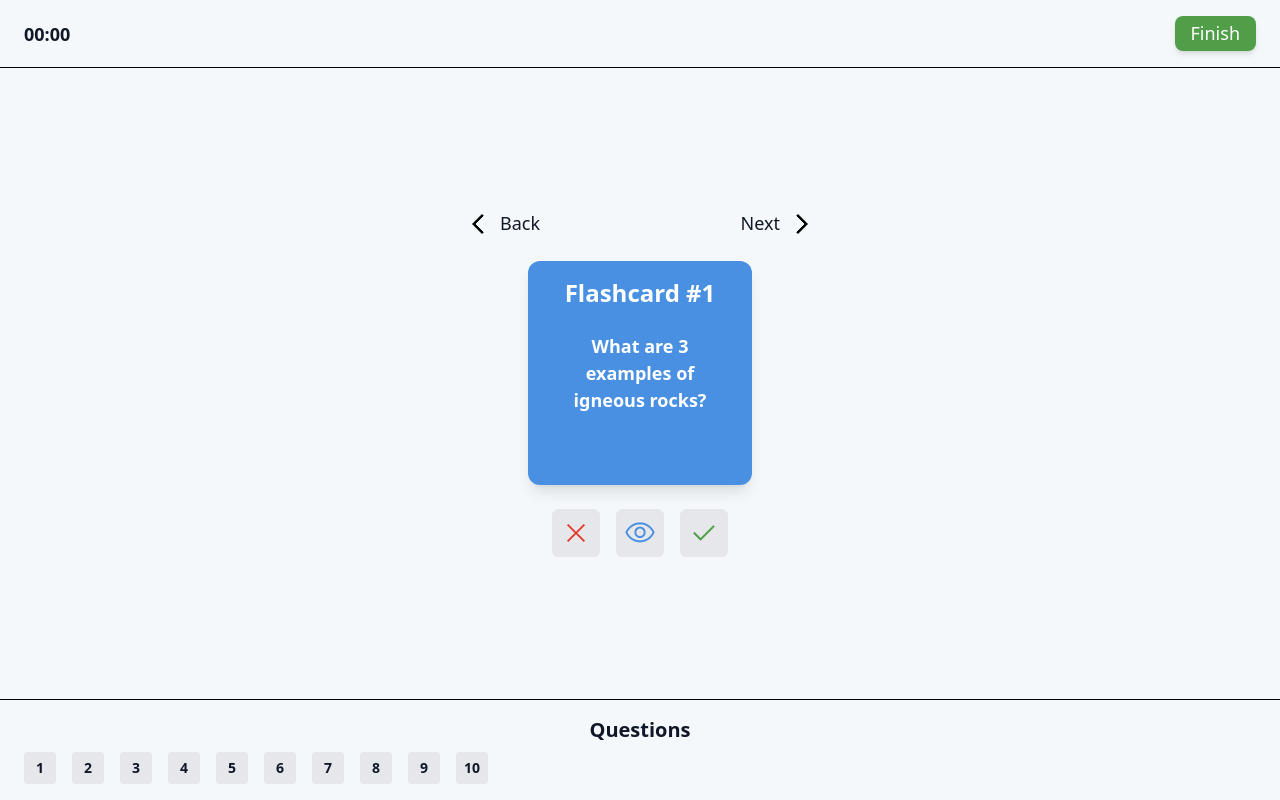
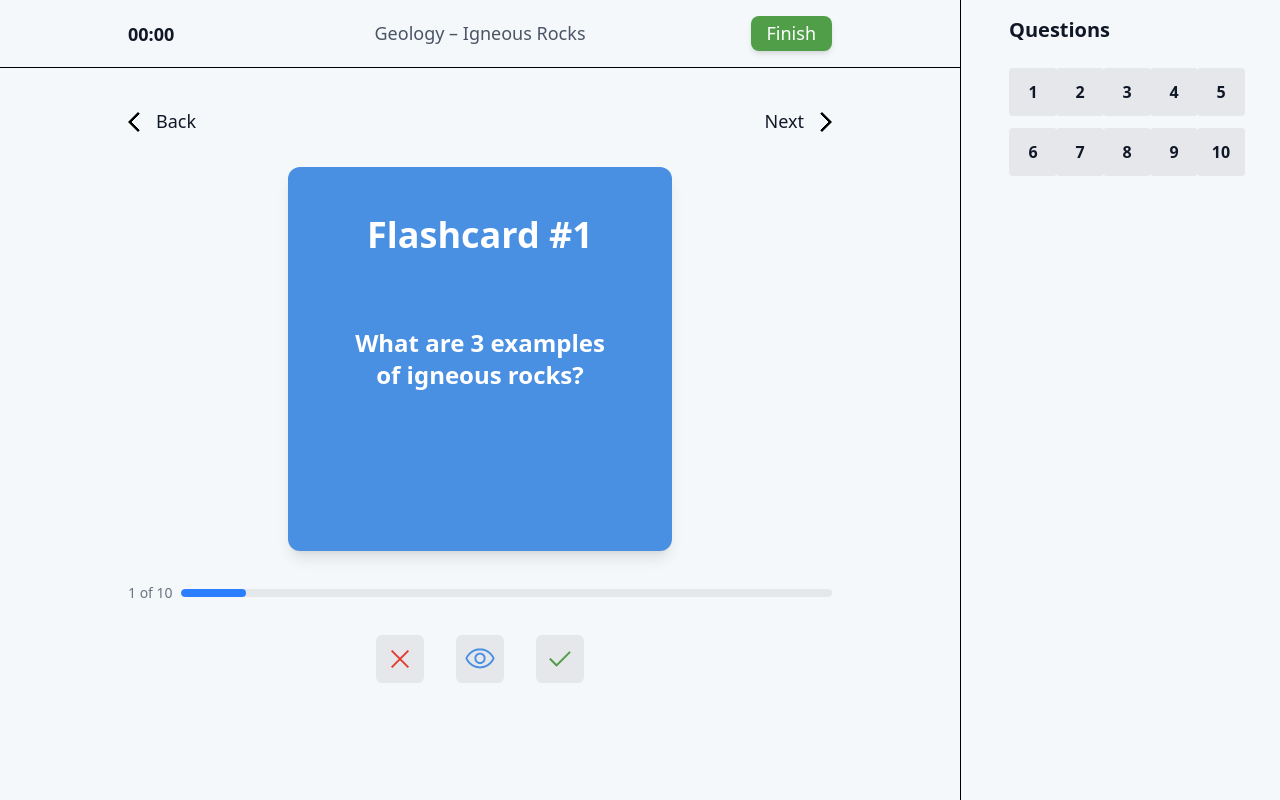
Before and after one commit to theo-picar1/flashcard-app, a Next.js app in the folder client/: page /flashcards in a window 1280 px wide. Built offline with nearby package versions, Linux system fonts and the light colour scheme.

Commit message:
Added responsiveness to flashcard page

```diff
--- a/client/src/app/(study)/flashcards/layout.tsx
+++ b/client/src/app/(study)/flashcards/layout.tsx
@@ -3,37 +3,66 @@
 // Components
 import Button from "@/components/Button"
 
-export default function FlashcardLayout({ children }: Readonly<{ children: React.ReactNode }>) {
+function QuestionNav({
+    containerStyle = "border-t border-black md:hidden",
+    navStyle = "flex flex-row items-center gap-4 overflow-x-scroll"
+}: Readonly<{
+    navStyle?: string
+    containerStyle?: string
+}>) {
     const questions: string[] = ["1", "2", "3", "4", "5", "6", "7", "8", "9", "10"]
 
     return (
-        <div className="h-screen flex flex-col justify-between">
-            <div className="flex flex-row justify-between items-center px-6 py-4 border-b border-black">
+        <div className={`px-6 py-4 ${containerStyle}`}>
+            <p className="text-center md:text-left sm-bold-text text-[var(--bold-text)]">Questions</p>
+
+            <div className={`mt-2 md:mt-4 xl:mt-6 ${navStyle}`} style={{ scrollbarWidth: "none" }}>
+                {questions.map(question =>
+                    <div key={question} className="flex items-center justify-center rounded-sm bg-gray-200 w-8 lg:w-10 xl:w-12 h-8 lg:h-10 xl:h-12 flex-shrink-0 cursor-pointer hover:bg-gray-300">
+                        <p className="font-extrabold text-sm xl:text-base text-[var(--bold-text)]">{question}</p>
+                    </div>
+                )}
+            </div>
+        </div>
+    )
+}
+
+export default function FlashcardLayout({ children }: Readonly<{ children: React.ReactNode }>) {
+    return (
+        <div className="h-screen md:grid md:grid-cols-[3fr_1fr]">
+            {/* Left */}
+            <div className="flex flex-col justify-between md:justify-start">
+                {/* Header */}
+                <div className="flex flex-row md:grid md:grid-cols-3 justify-between items-center py-4 border-b border-black base-padding-rule">
                     <p className="xs-bold-text text-[var(--bold-text)]">00:00</p>
+
+                    <p className="hidden md:block text-center text-md font-medium text-gray-600">
+                        Geology – Igneous Rocks
+                    </p>
 
                     <Button
                         padding="slim"
                         variant="green"
-                    className="rounded-lg"
+                        className="rounded-lg w-min justify-self-end"
                     >
                         Finish
                     </Button>
                 </div>
 
-            <div>
+                {/* Content */}
+                <div className="mt-4">
                     {children}
                 </div>
 
-            <div className="px-6 py-4 border-t border-black">
-                <p className="text-center sm-bold-text text-[var(--bold-text)]">Questions</p>
+                <QuestionNav />
+            </div>
 
-                <div className="mt-2 flex flex-row items-center gap-4 overflow-x-scroll" style={{ scrollbarWidth: "none" }}>
-                    {questions.map(question =>
-                        <div key={question} className="flex items-center justify-center rounded-sm bg-gray-200 w-8 h-8 flex-shrink-0">
-                            <p className="font-extrabold text-sm text-[var(--bold-text)]">{question}</p>
-                        </div>
-                    )}
-                </div>
+            {/* Right */}
+            <div className="hidden border-l border-black md:flex">
+                <QuestionNav
+                    navStyle="grid grid-cols-4 xl:grid-cols-5 gap-2 lg:gap-3"
+                    containerStyle="lg:px-8 xl:px-12"
+                />
             </div>
         </div>
     )
--- a/client/src/app/(study)/flashcards/page.tsx
+++ b/client/src/app/(study)/flashcards/page.tsx
@@ -5,37 +5,45 @@ import RadioButton from "@/components/RadioButton"
 
 export default function FlashcardsPage() {
     return (
-        <div className="flex flex-col gap-6 max-w-sm m-auto p-6">
+        <div className="flex flex-col gap-8 base-padding-rule mx-auto p-6">
+            {/* Navigation */}
             <div className="flex flex-row justify-between">
-                <div className="flex flex-row items-center gap-1">
+                <div className="flex flex-row items-center gap-1 cursor-pointer">
                     <img
                         src="/images/back-icon.png"
                         alt="Go to previous flashcard"
                         className="base-icon-size invert"
                     />
-
                     <p className="text-[var(--bold-text)]">Back</p>
                 </div>
 
-                <div className="flex flex-row items-center gap-1">
+                <div className="flex flex-row items-center gap-1 cursor-pointer">
                     <p className="text-[var(--bold-text)]">Next</p>
-
-                    <img src="/images/back-icon.png" alt="Go to next flashcard" className="base-icon-size invert -rotate-180" />
+                    <img
+                        src="/images/back-icon.png"
+                        alt="Go to next flashcard"
+                        className="base-icon-size invert -rotate-180"
+                    />
                 </div>
             </div>
 
-            <div className="m-auto w-56 max-w-sm h-56 perspective relative group">
-                <input type="checkbox" id="view-answer-checkbox" className="absolute w-full h-full opacity-0 cursor-pointer peer" />
+            {/* Flashcard */}
+            <div className="m-auto w-56 md:w-2/3 max-w-sm aspect-square relative group">
+                <input
+                    type="checkbox"
+                    id="view-answer-checkbox"
+                    className="absolute w-full h-full opacity-0 cursor-pointer peer"
+                />
 
-                <div className="w-full h-full relative transition-transform duration-500 [transform-style:preserve-3d] peer-checked:rotate-y-180">
+                <div className="w-full h-full relative duration-500 [transform-style:preserve-3d] peer-checked:rotate-y-180">
                     {/* Front */}
-                    <div className="absolute w-full h-full backface-hidden bg-[var(--website-blue)] px-6 py-4 text-[var(--accent-text)] rounded-xl shadow-lg flex flex-col">
-                        <p className="md-bold-text text-sm absolute top-4 w-max left-1/2 -translate-x-1/2">
+                    <div className="absolute w-full h-full backface-hidden bg-[var(--website-blue)] px-6 py-4 md:p-12 text-[var(--accent-text)] rounded-xl shadow-lg flex flex-col">
+                        <p className="md-bold-text text-sm absolute top-6 md:top-8 lg:top-12 w-max left-1/2 -translate-x-1/2">
                             Flashcard #1
                         </p>
 
                         <div className="flex-1 flex items-center justify-center px-2 text-center">
-                            <p className="font-bold">
+                            <p className="font-bold md:text-2xl">
                                 What are 3 examples of igneous rocks?
                             </p>
                         </div>
@@ -43,12 +51,12 @@ export default function FlashcardsPage() {
 
                     {/* Back */}
                     <div className="absolute w-full h-full backface-hidden rotate-y-180 bg-gray-200 px-6 py-4 text-[var(--bold-text)] rounded-xl shadow-lg flex flex-col">
-                        <p className="md-bold-text text-sm absolute top-4 w-max left-1/2 -translate-x-1/2">
+                        <p className="md-bold-text text-sm absolute top-6 md:top-8 lg:top-12 w-max left-1/2 -translate-x-1/2">
                             Answer
                         </p>
 
                         <div className="flex-1 flex items-center justify-center px-2 text-center">
-                            <p className="font-bold">
+                            <p className="font-bold md:text-2xl">
                                 Granite, Basalt, Obsidian
                             </p>
                         </div>
@@ -56,8 +64,16 @@ export default function FlashcardsPage() {
                 </div>
             </div>
 
+            {/* Progress bar */}
+            <div className="hidden md:flex w-full items-center gap-2">
+                <p className="text-sm text-gray-500">1 of 10</p>
+                <div className="flex-1 h-2 bg-gray-200 rounded-full overflow-hidden">
+                    <div className="h-full bg-blue-500 rounded-full" style={{ width: "10%" }}></div>
+                </div>
+            </div>
+
             {/* Controls */}
-            <div className="m-auto flex flex-row items-center gap-4">
+            <div className="flex justify-center gap-6 md:gap-8">
                 <RadioButton id="mark-flashcard-radio">
                     <img
                         src="/images/red-close-icon-large.png"
@@ -69,7 +85,7 @@ export default function FlashcardsPage() {
                 <label
                     htmlFor="view-answer-checkbox"
                     id="view-answer-label"
-                    className="relative flex items-center justify-center w-8 h-8 p-6 rounded-md bg-gray-200 cursor-pointer"
+                    className="relative flex items-center justify-center w-12 h-12 p-6 rounded-md bg-gray-200 hover:bg-gray-300 cursor-pointer"
                 >
                     <img
                         src="/images/blue-visibility-icon-large.png"
--- a/client/src/app/globals.css
+++ b/client/src/app/globals.css
@@ -79,6 +79,10 @@ body {
 }
 
 /* Typography (titles) */
+.xxl-bold-text {
+  @apply font-bold text-5xl md:text-6xl lg:text-7xl;
+}
+
 .xl-bold-text {
   @apply font-bold text-4xl md:text-5xl lg:text-6xl;
 }
@@ -88,7 +92,7 @@ body {
 }
 
 .md-bold-text {
-  @apply font-bold text-2xl;
+  @apply font-bold text-2xl md:text-3xl lg:text-4xl;
 }
 
 .sm-bold-text {
@@ -122,10 +126,6 @@ body {
   filter: brightness(0) invert(1);
 }
 
-.perspective {
-  perspective: 1000px;
-}
-
 .backface-hidden {
   backface-visibility: hidden;
 }
--- a/client/src/components/RadioButton.tsx
+++ b/client/src/components/RadioButton.tsx
@@ -9,7 +9,7 @@ interface RadioButtonProps {
 export default function RadioButton({ children, id="" }: RadioButtonProps) {
     return (
         <label
-            className="relative flex items-center justify-center w-8 h-8 p-6 rounded-md bg-gray-200 cursor-pointer"
+            className="relative flex items-center justify-center w-8 h-8 p-6 rounded-md bg-gray-200 hover:bg-gray-300 cursor-pointer"
             id={id}
         >
             <input type="radio" name="radio" className="invisible" />
```
Lines whose indentation alone changed are shown as unchanged.
